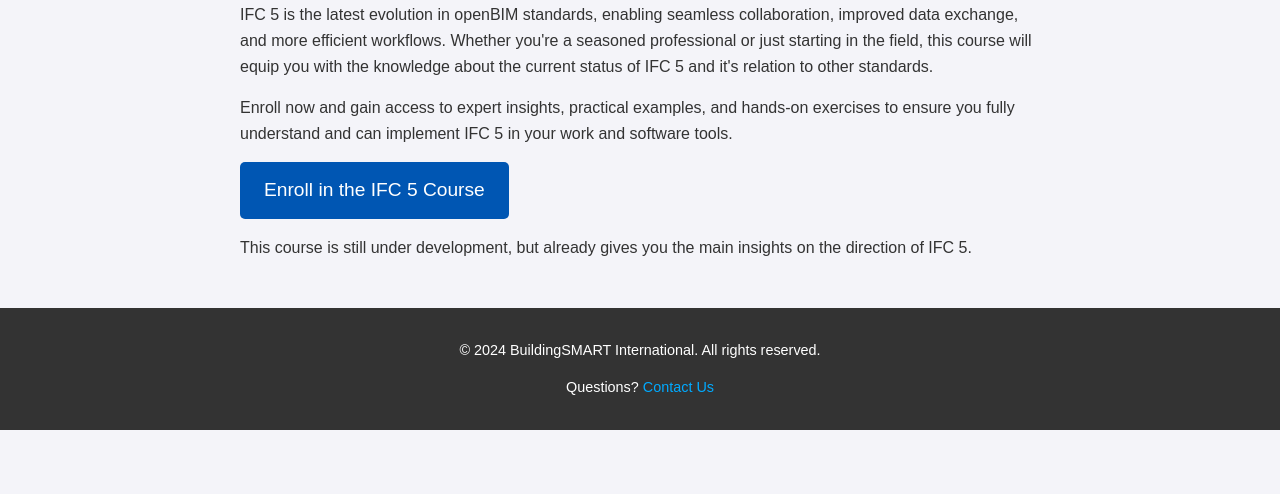
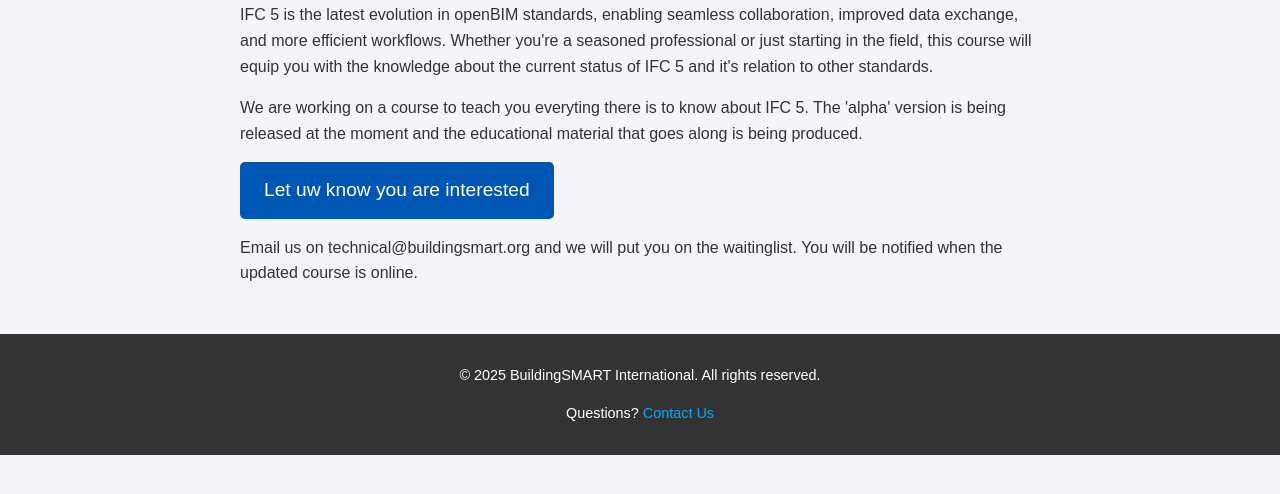
Before and after one commit to buildingSMART/IFC5-development, a plain HTML site: page docs/index.html in a window 1280 px wide. Shown: the part 282-776 px from the top of the page. Drawn offline with Linux system fonts and the light colour scheme.

Commit message:
Update index.html

```diff
--- a/docs/index.html
+++ b/docs/index.html
@@ -82,16 +82,15 @@
             about the current status of IFC 5 and it's relation to other standards.
         </p>
         <p>
-            Enroll now and gain access to expert insights, practical examples, and hands-on exercises to ensure
-            you fully understand and can implement IFC 5 in your work and software tools.
+            We are working on a course to teach you everyting there is to know about IFC 5. The 'alpha' version is being released at the moment and the educational material that goes along is being produced.
         </p>
-        <a href="https://canvas.instructure.com/enroll/NJBG7J" class="cta-button">Enroll in the IFC 5 Course</a>
+        <a href="mailto:technical@buildingsmart.org" class="cta-button">Let uw know you are interested</a>
         <p>
-            This course is still under development, but already gives you the main insights on the direction of IFC 5.
+            Email us on technical@buildingsmart.org and we will put you on the waitinglist. You will be notified when the updated course is online.
         </p>
     </main>
     <footer>
-        <p>&copy; 2024 BuildingSMART International. All rights reserved.</p>
+        <p>&copy; 2025 BuildingSMART International. All rights reserved.</p>
         <p>Questions? <a href="mailto:technical@buildingsmart.org">Contact Us</a></p>
     </footer>
 </body>
```
